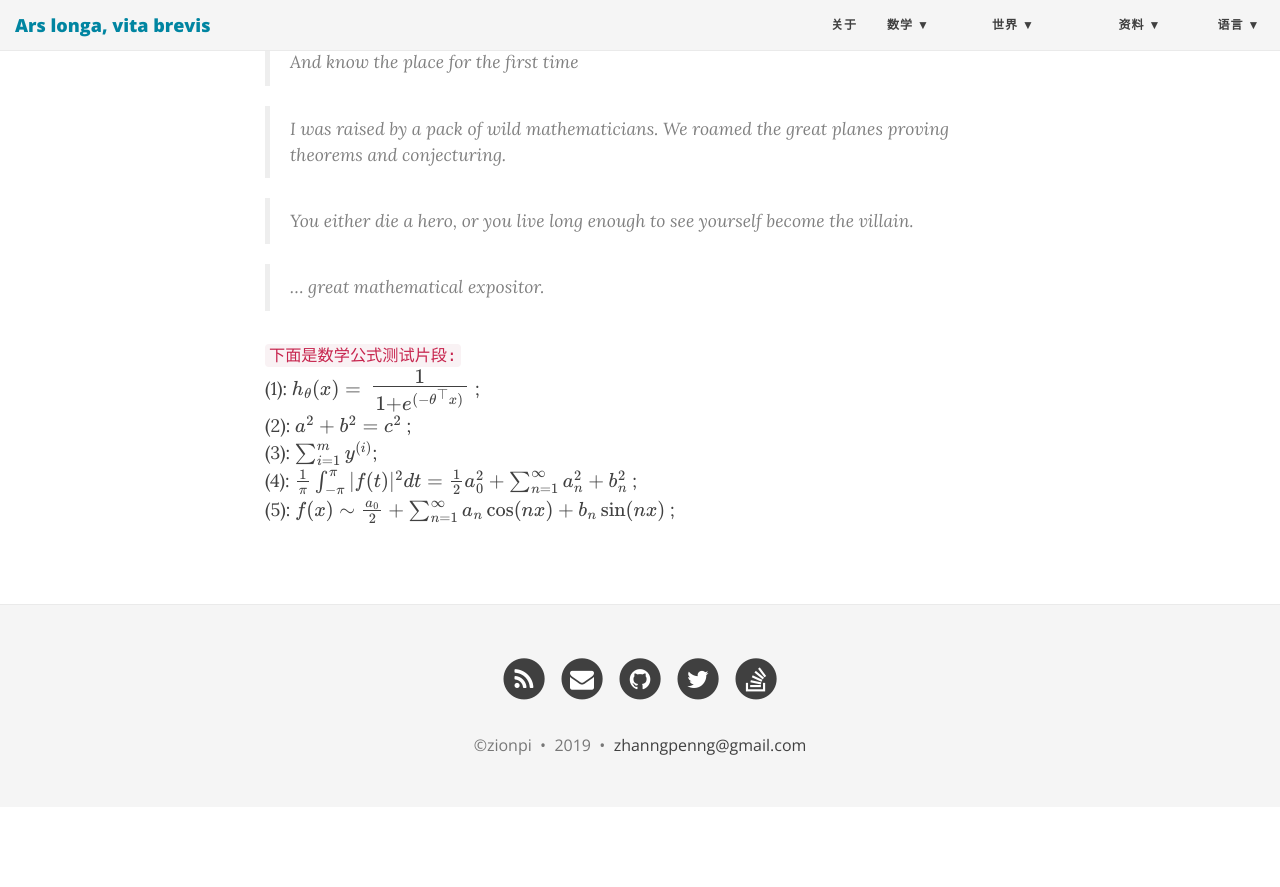
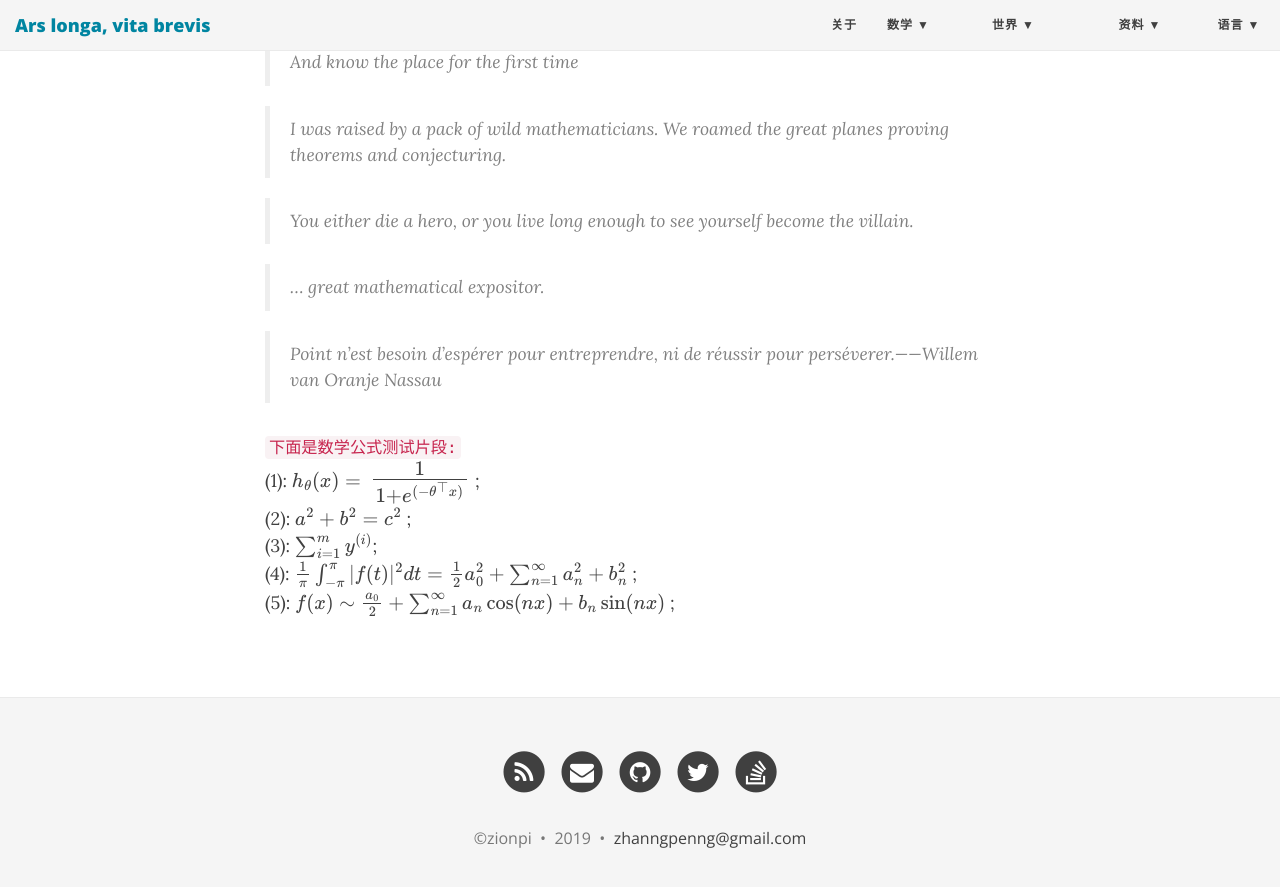
Before and after one commit to ZionPi/zionpi.github.io, a Jekyll site: the page built from about.md, in a window 1280 px wide and 900 px high, scrolled down 929 px. Shown: the top 887 px of the window. Built offline with Jekyll 4.4.1, drawn with Linux system fonts in a browser that asks for light colours; nearby versions of some CDN libraries; formulas are drawn with MathJax 3; before the commit the page ends 1736 px from its top, so only the background shows below that.

Commit message:
Update about.md

```diff
--- a/about.md
+++ b/about.md
@@ -31,6 +31,8 @@ And know the place for the first time
 
 > ... great mathematical expositor.
 
+> Point n'est besoin d'espérer pour entreprendre, ni de réussir pour perséverer.——Willem van Oranje Nassau
+
  `下面是数学公式测试片段:`
  (1): $h_\theta(x) = \Large\frac{1}{1 + \mathcal{e}^{(-\theta^\top x)}}$ ; <br/>
  (2): $a^2 + b^2 = c^2$ ; <br/>
```
